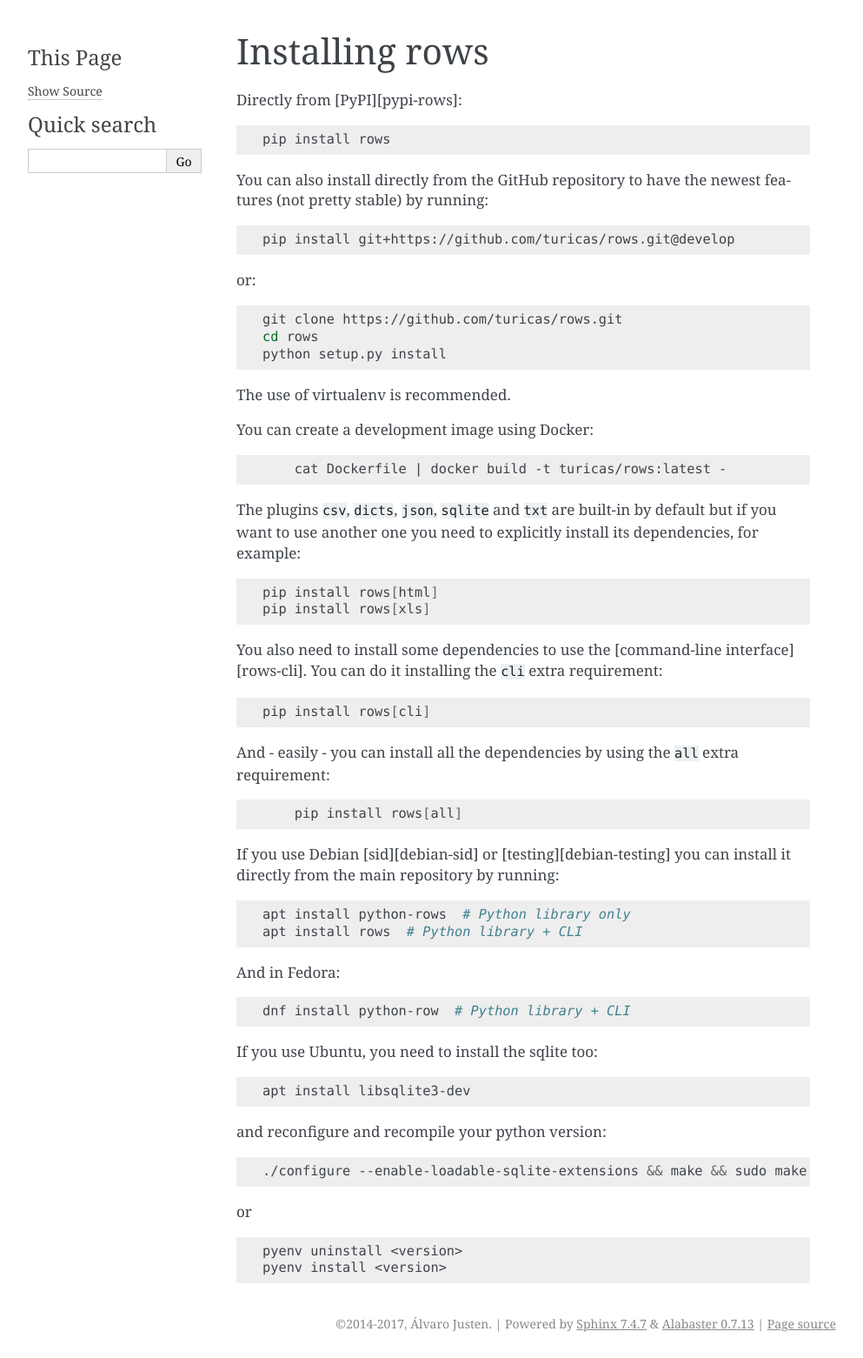
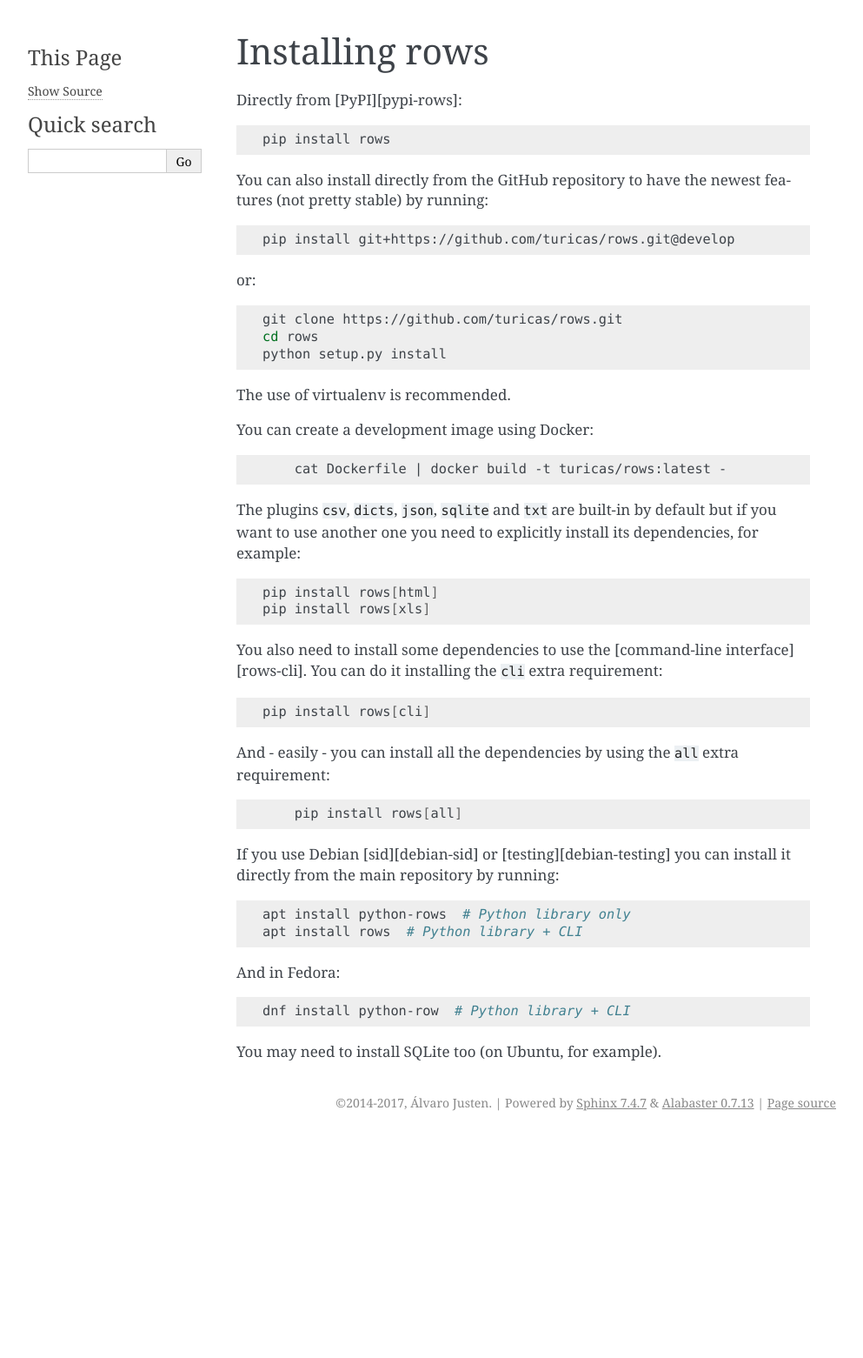
Before and after one commit to turicas/rows, a Sphinx documentation site: the page built from docs/installing.md, in a window 1280 px wide. Shown: the whole page at 87% size, without its empty margins (148-1141 px from the left). Built offline with Sphinx 7.4.7, drawn with Linux system fonts in a browser that asks for light colours; after the commit the page ends 1307 px from its top, so only the background shows below that.

Commit message:
Update installing.md

````diff
--- a/docs/installing.md
+++ b/docs/installing.md
@@ -66,20 +66,4 @@
 dnf install python-row  # Python library + CLI
 ```
 
-If you use Ubuntu, you need to install the sqlite too:
-
-```bash
-apt install libsqlite3-dev
-```
- and reconfigure and recompile your python version:
-
-```bash
-./configure --enable-loadable-sqlite-extensions && make && sudo make install
-```
-
-or
-
-```bash
-pyenv uninstall <version>
-pyenv install <version>
-```
+You may need to install SQLite too (on Ubuntu, for example).
````
